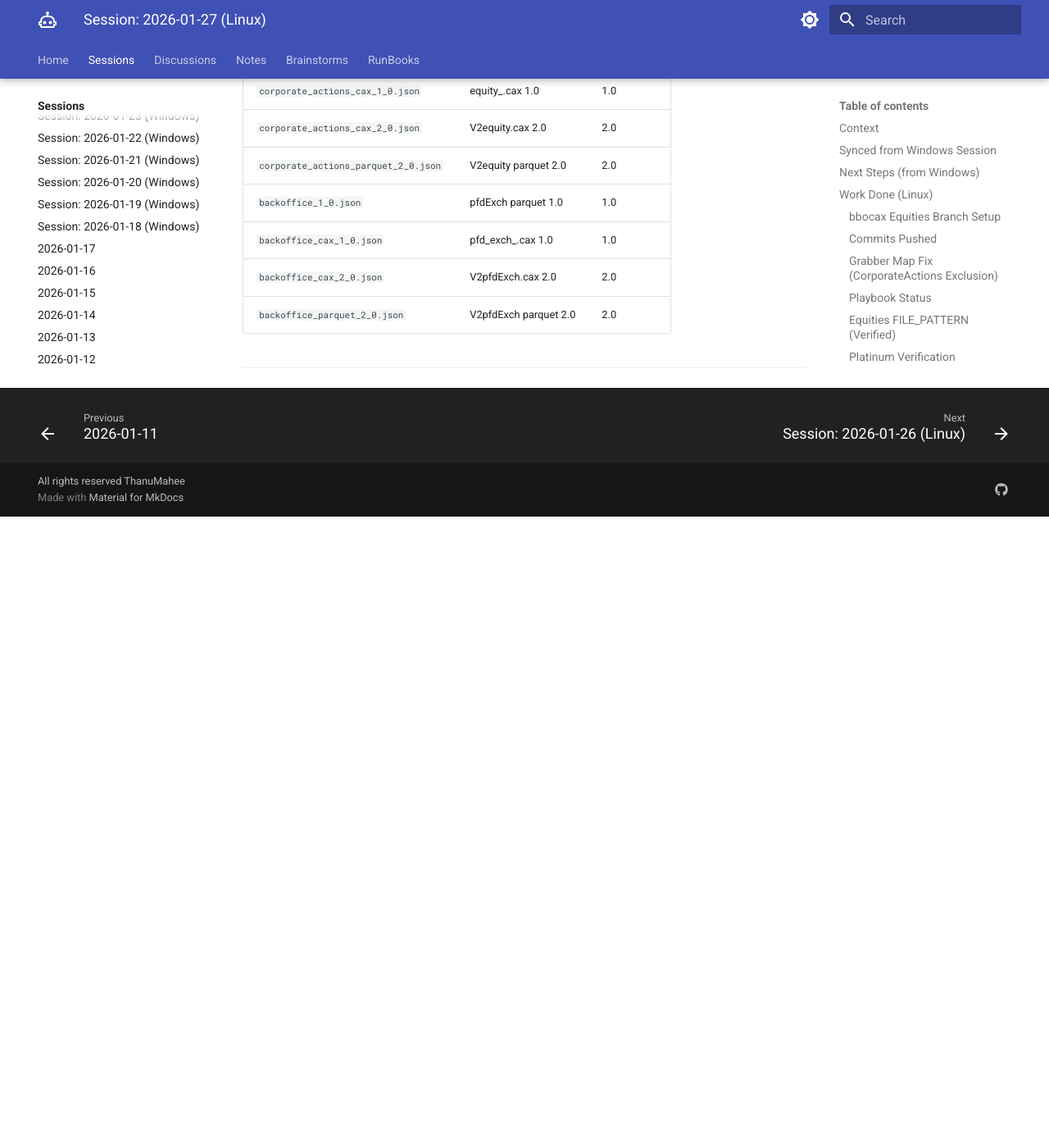
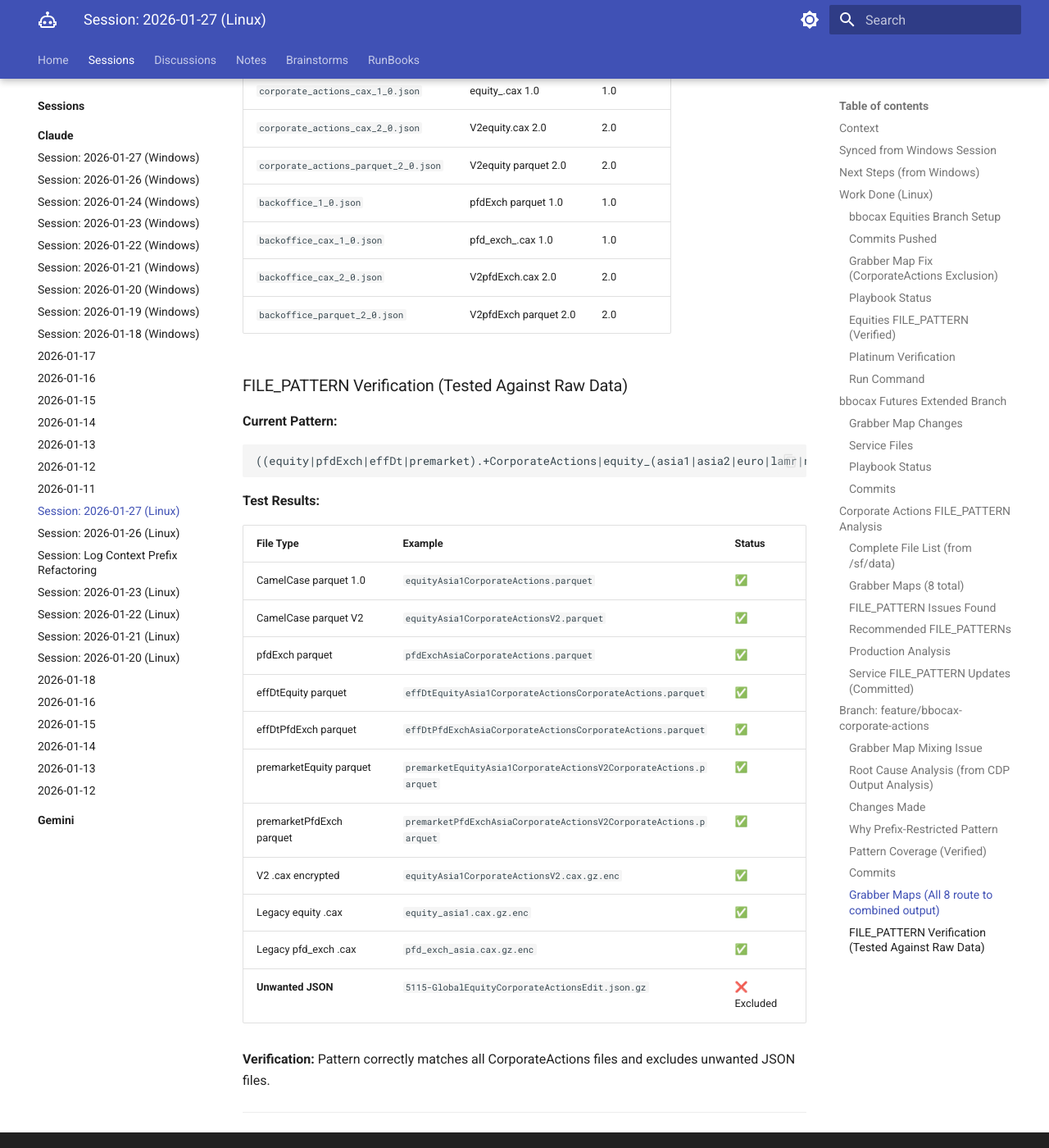
Before and after one commit to ThanuMahee12/AgentContext, an MkDocs documentation site: the page built from docs/sessions/claude/l-2026-01-27.md, in a window 1280 px wide and 1400 px high, scrolled down 9073 px. Shown: the whole window at 82% size. Built offline with MkDocs 1.6.1 and Material for MkDocs 9.7.7, drawn with Linux system fonts in a browser that asks for light colours; before the commit the page ends 9703 px from its top, so only the background shows below that.

Commit message:
docs: add FILE_PATTERN verification report

````diff
--- a/docs/sessions/claude/l-2026-01-27.md
+++ b/docs/sessions/claude/l-2026-01-27.md
@@ -366,4 +366,29 @@ Initial pattern (too broad - matched JSON files):
 | `backoffice_cax_2_0.json` | V2pfdExch.cax 2.0 | 2.0 |
 | `backoffice_parquet_2_0.json` | V2pfdExch parquet 2.0 | 2.0 |
 
+### FILE_PATTERN Verification (Tested Against Raw Data)
+
+**Current Pattern:**
+```
+((equity|pfdExch|effDt|premarket).+CorporateActions|equity_(asia1|asia2|euro|lamr|namr)\.cax|pfd_exch_(asia|euro|lamr|namr)\.cax)
+```
+
+**Test Results:**
+
+| File Type | Example | Status |
+|-----------|---------|--------|
+| CamelCase parquet 1.0 | `equityAsia1CorporateActions.parquet` | ✅ |
+| CamelCase parquet V2 | `equityAsia1CorporateActionsV2.parquet` | ✅ |
+| pfdExch parquet | `pfdExchAsiaCorporateActions.parquet` | ✅ |
+| effDtEquity parquet | `effDtEquityAsia1CorporateActionsCorporateActions.parquet` | ✅ |
+| effDtPfdExch parquet | `effDtPfdExchAsiaCorporateActionsCorporateActions.parquet` | ✅ |
+| premarketEquity parquet | `premarketEquityAsia1CorporateActionsV2CorporateActions.parquet` | ✅ |
+| premarketPfdExch parquet | `premarketPfdExchAsiaCorporateActionsV2CorporateActions.parquet` | ✅ |
+| V2 .cax encrypted | `equityAsia1CorporateActionsV2.cax.gz.enc` | ✅ |
+| Legacy equity .cax | `equity_asia1.cax.gz.enc` | ✅ |
+| Legacy pfd_exch .cax | `pfd_exch_asia.cax.gz.enc` | ✅ |
+| **Unwanted JSON** | `5115-GlobalEquityCorporateActionsEdit.json.gz` | ❌ Excluded |
+
+**Verification:** Pattern correctly matches all CorporateActions files and excludes unwanted JSON files.
+
 ---
````
